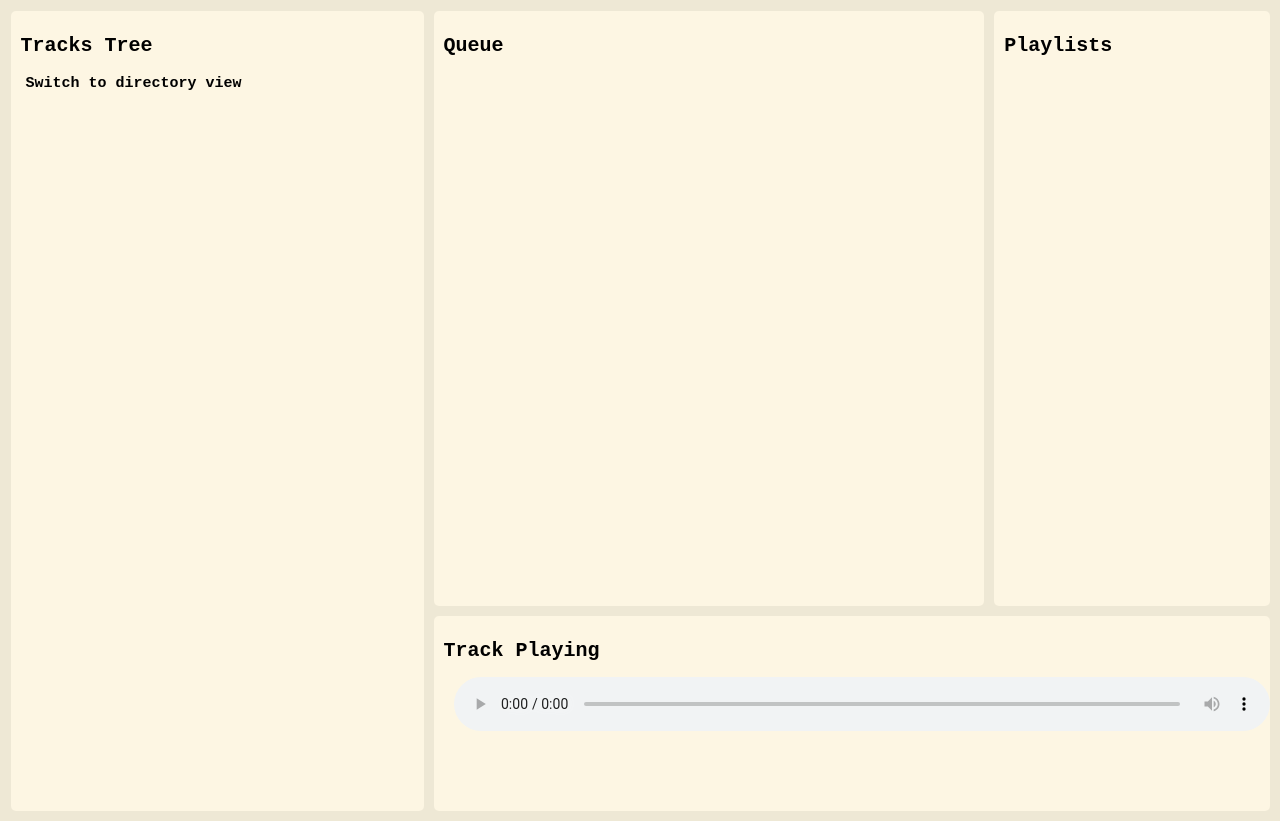
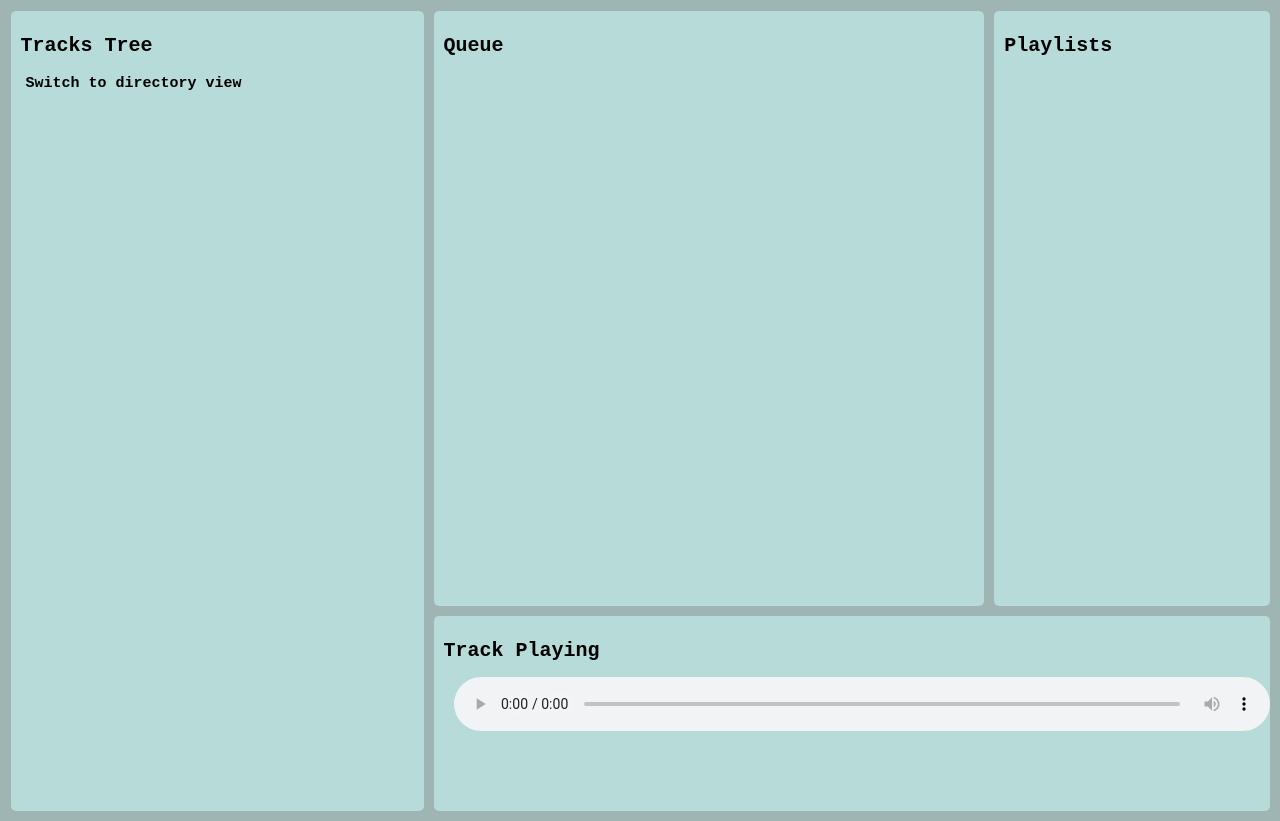
Before and after one commit to Ahmed42/media-player, a Django app: page /musiclib/playback/ in a window 1280 px wide. Run offline with Django 4.2, Linux system fonts and the light colour scheme; data that the repository does not hold is empty.

Commit message:
Minor CSS changes.

```diff
--- a/musiclib/static/musiclib/style.css
+++ b/musiclib/static/musiclib/style.css
@@ -1,5 +1,5 @@
 body {
-  background: #eee8d5;
+  background: #9fb5b3;
  }
 
 body, .wrapper {
@@ -26,7 +26,7 @@ body, button {
 }
 
 .container {
-	background: #fdf6e3;
+	background: #b6dbd8;
 	padding: 10px;
 
 	/*border: 3px solid #1166AA;*/
@@ -71,7 +71,7 @@ ul {
 }
 
 .track {
-	color: #859900;
+	color: #114466;
 }
 
 .playlist {
@@ -90,7 +90,7 @@ ul {
 li {
 	margin: 1px;
 	position: relative;
-	border: solid 2px;
+	/*border: solid 2px;*/
 }
 
 .tracklistitem {
```
